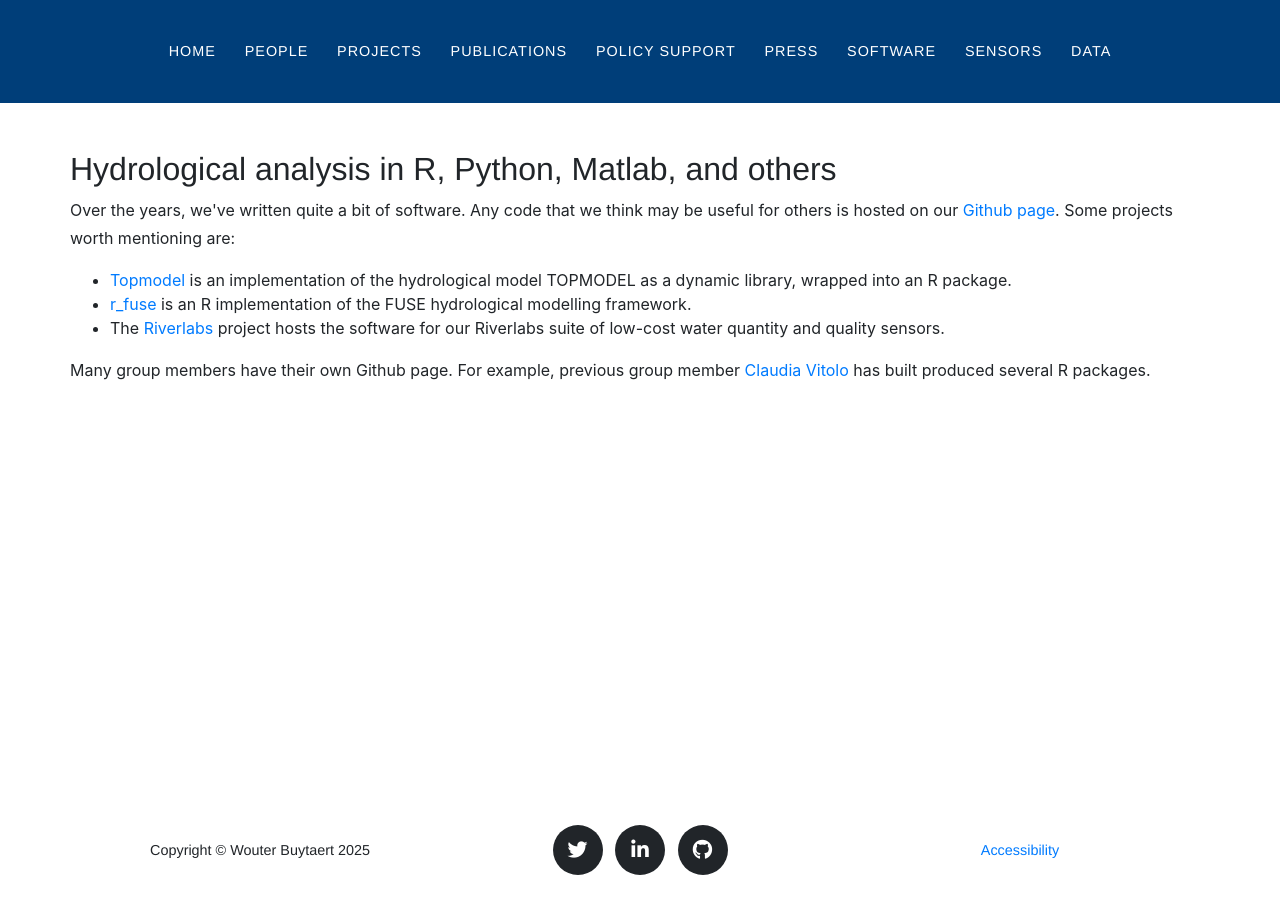
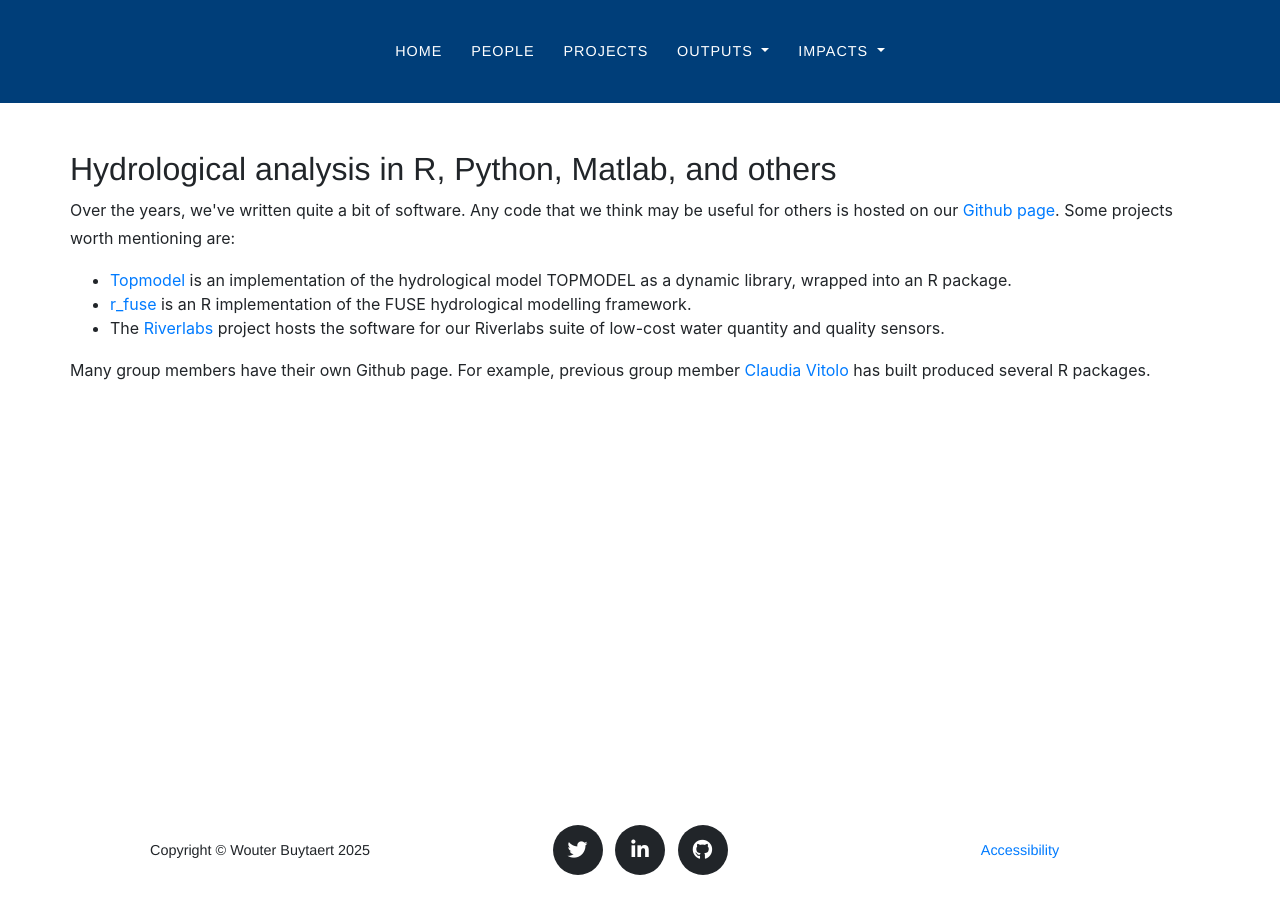
Before and after one commit to ICHydro/ichydro.github.io, a Jekyll site: the page built from software.md, in a window 1280 px wide. Built offline with Jekyll 4.4.1, drawn with Linux system fonts in a browser that asks for light colours; some web fonts are replaced.

Commit message:
Add dropdown menus for Outputs and Impacts navigation

```diff
--- a/_data/navigation.yml
+++ b/_data/navigation.yml
@@ -17,18 +17,22 @@ en: &DEFAULT_EN
       url: /people.html
     - title: "Projects"
       url: /projects.html
-    - title: "Publications"
-      url: /publications.html
-    - title: "Policy support"
-      url: /policy_support.html
-    - title: "Press"
-      url: /press.html
-    - title: "Software"
-      url: /software.html
-    - title: "Sensors"
-      url: /sensors.html
-    - title: "Data"
-      url: /data.html
+    - title: "Outputs"
+      dropdown:
+        - title: "Publications"
+          url: /publications.html
+        - title: "Software"
+          url: /software.html
+        - title: "Sensors"
+          url: /sensors.html
+        - title: "Data"
+          url: /data.html
+    - title: "Impacts"
+      dropdown:
+        - title: "Policy Support"
+          url: /policy_support.html
+        - title: "Press"
+          url: /press.html
 en-US:
   <<: *DEFAULT_EN
 en-CA:
--- a/_includes/nav.html
+++ b/_includes/nav.html
@@ -15,6 +15,18 @@
       <div class="collapse navbar-collapse justify-content-center" id="navbarResponsive">
         <ul class="navbar-nav text-uppercase">
 		  {%- for link in site.data.navigation[site.locale].nav -%}
+		  {%- if link.dropdown -%}
+		  <li class="nav-item dropdown">
+		    <a class="nav-link dropdown-toggle" href="#" id="navbarDropdown{{ forloop.index }}" role="button" data-toggle="dropdown" aria-haspopup="true" aria-expanded="false">
+		      {{ link.title }}
+		    </a>
+		    <div class="dropdown-menu" aria-labelledby="navbarDropdown{{ forloop.index }}">
+		      {%- for item in link.dropdown -%}
+		      <a class="dropdown-item" href="{{ item.url | relative_url }}">{{ item.title }}</a>
+		      {%- endfor -%}
+		    </div>
+		  </li>
+		  {%- else -%}
 		  <li class="nav-item">
 		  {%- if link.url -%}
 		    <a class="nav-link js-scroll-trigger" href="{{ link.url | relative_url }}">{{ link.title }}</a>
@@ -24,8 +36,8 @@
 		    <a class="nav-link js-scroll-trigger" href="#">{{ link.title }}</a>
 		  {%- endif -%}
           </li>
+          {%- endif -%}
 		  {% endfor %}
-          </li>
         </ul>
       </div>
     </div>
--- a/_sass/components/_navbar.scss
+++ b/_sass/components/_navbar.scss
@@ -71,3 +71,42 @@
     }
   }
 }
+
+// Dropdown menu styling
+#mainNav {
+  .dropdown-menu {
+    background-color: $gray-900;
+    border: none;
+    border-radius: 0;
+    margin-top: 0;
+    .dropdown-item {
+      color: white;
+      font-size: 90%;
+      font-weight: 400;
+      letter-spacing: 1px;
+      padding: 0.75rem 1.5rem;
+      @include heading-font;
+      &:hover,
+      &:focus {
+        background-color: darken($gray-900, 5%);
+        color: $primary;
+      }
+    }
+  }
+  &.navbar-shrink .dropdown-menu {
+    background-color: #003e79;
+    .dropdown-item:hover,
+    .dropdown-item:focus {
+      background-color: darken(#003e79, 5%);
+    }
+  }
+}
+
+@media(max-width:991px) {
+  #mainNav .dropdown-menu {
+    border: none;
+    .dropdown-item {
+      padding-left: 2rem;
+    }
+  }
+}
```
